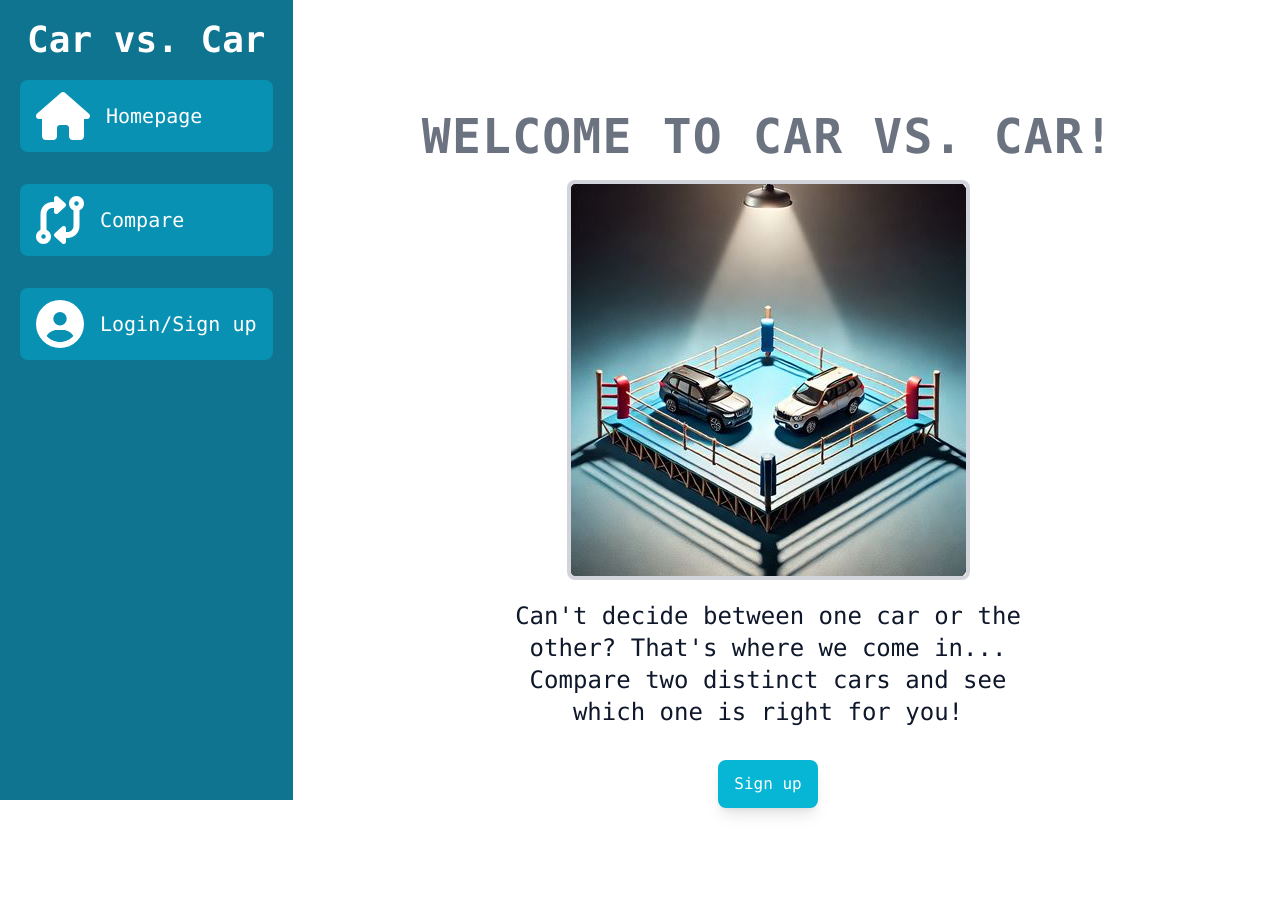
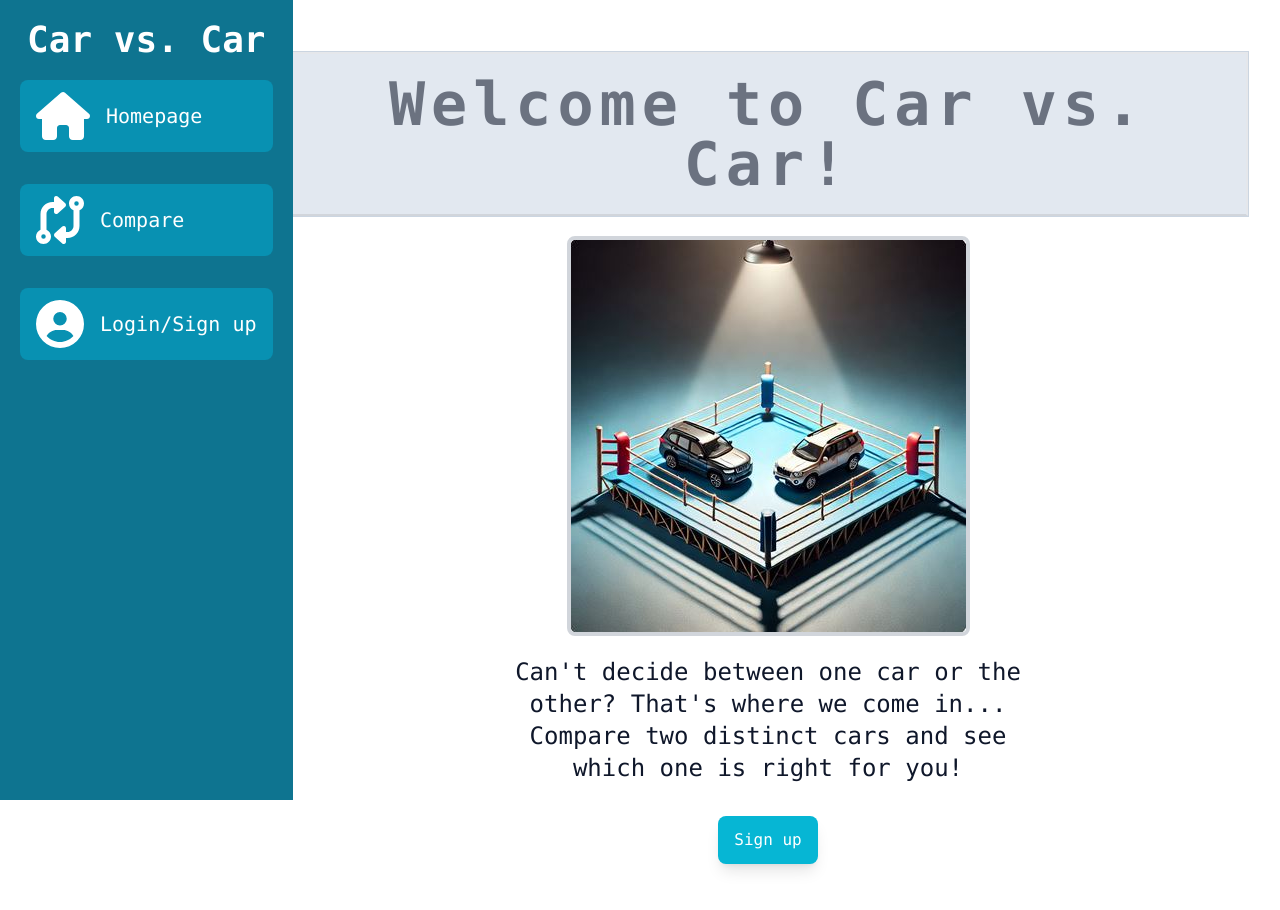
Before and after one commit to alramirez729/CarVsCar, a React (Create React App) app in the folder frontend/: page / in a window 1280 px wide. Shown: the top 910 px of the page. Built offline with nearby package versions, Linux system fonts and the light colour scheme.

Commit message:
Homescreen title styling

```diff
--- a/frontend/src/pages/homepage.js
+++ b/frontend/src/pages/homepage.js
@@ -4,8 +4,8 @@ import homePageIcon from './images/carvcar.JPG';
 
 function Homepage() {
   return (
-    <div className="my-20 flex rounded-lg flex-col items-center justify-center p-3 text-center font-mono">
-      <h1 className="text-4xl md:text-6xl lg:text-5xl font-bold text-gray-500 font-mono uppercase tracking-wide mb-5">
+    <div className="flex rounded-lg flex-col items-center justify-center p-3 text-center font-mono">
+      <h1 className="my-5 heading tracking-widest ring-1 ring-slate-300 bg-slate-200 rounded-l h-30 w-30 border-b-gray-300 border-2 p-5">
         Welcome to Car vs. Car!
       </h1>
       <img
@@ -13,7 +13,7 @@ function Homepage() {
         alt="CarVsCar"
         className="max-w-[80vw] md:max-w-[70vw] lg:max-w-[60vw] mb-5 border-4 border-gray-300 rounded-lg object-contain"
       />
-      <p className="text-base font-medium md:text-xl lg:text-2xl text-slate-900 font-mono leading-relaxed max-w-xl mx-auto px-5">
+      <p className="text-base font-medium md:text-xl lg:text-2xl text-slate-900 font-mono leading-relaxed max-w-xl mx-0 px-5">
         Can't decide between one car or the other? That's where we come in... Compare two distinct cars and see which one is right for you!
       </p>
       <Link
```
